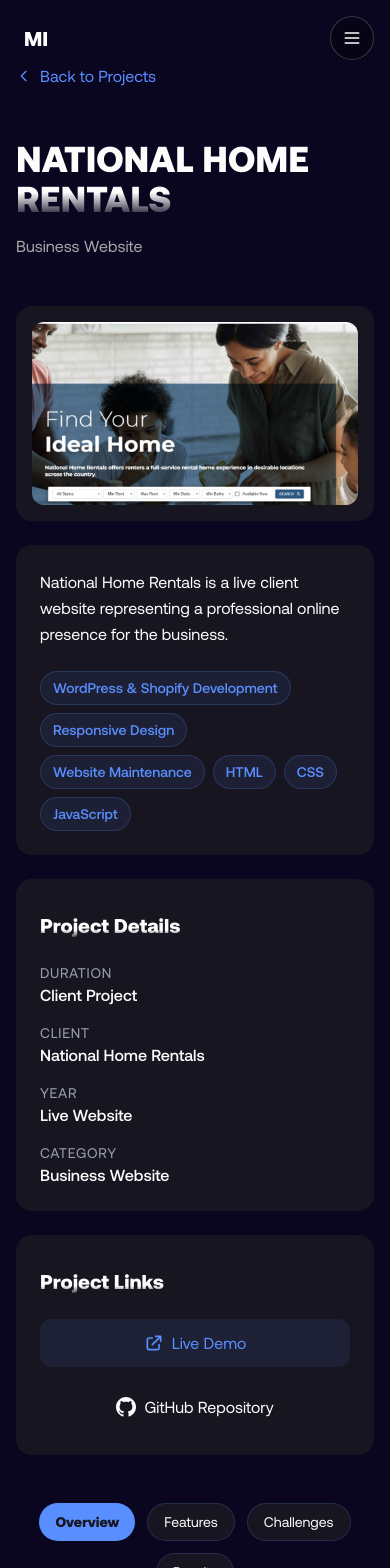
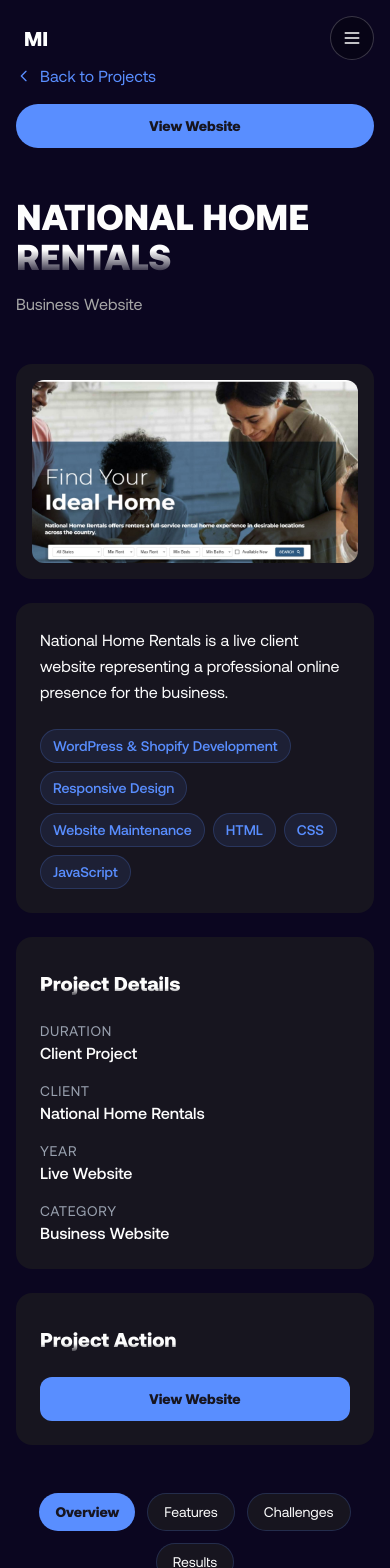
Before and after one commit to ibtihajjutt/WebDev-Portfolio, a React (Vite) app: page /#/project/1 in a window 390 px wide. Shown: the top 1568 px of the page. Built offline with nearby package versions, Linux system fonts and the light colour scheme.

Commit message:
Fix responsive layout and navigation

```diff
--- a/src/App.jsx
+++ b/src/App.jsx
@@ -11,8 +11,9 @@
       <Navbar />
       <Routes>
         <Route path="/" element={<HomePage />} />
+        <Route path="/projects/:id" element={<ProjectsDetail />} />
         <Route path="/project/:id" element={<ProjectsDetail />} />
-        <Route path="*" element={<Navigate to="/" />} /> {/* catch-all redirect */}
+        <Route path="*" element={<Navigate to="/" replace />} />
       </Routes>
       <Footer />
     </>
--- a/src/components/ContactExperience.jsx
+++ b/src/components/ContactExperience.jsx
@@ -5,7 +5,7 @@
 const ContactExperience = () => {
   return (
     <div className="relative h-full w-full overflow-hidden rounded-[2rem] border border-white/10 bg-black/20 shadow-[0_0_80px_rgba(89,142,255,0.2)]">
-      <Canvas camera={{ position: [0, 0, 5] }} dpr={[1, 1.5]} gl={{ antialias: false }}>
+      <Canvas camera={{ position: [0, 0, 4.2] }} dpr={[1, 1.5]} gl={{ antialias: false }}>
         <ambientLight intensity={2} />
         <directionalLight position={[-5, 5, 5]} intensity={5} color="#1C34FF" />
         <group rotation={[0, -0.5, 0]}>
@@ -23,7 +23,7 @@
             {"Hello\nWorld!"}
             <meshNormalMaterial />
           </Text3D>
-          <ContactBoy scale={2.2} position={[0, -3, 0]} />
+          <ContactBoy scale={3.1} position={[0, -3.4, 0]} />
         </group>
       </Canvas>
     </div>
--- a/src/pages/ProjectsDetail.jsx
+++ b/src/pages/ProjectsDetail.jsx
@@ -1,6 +1,5 @@
-// filepath: src/pages/ProjectsDetail.jsx
 import React, { useState, useEffect, useRef } from "react";
-import { useParams, Link } from "react-router-dom";
+import { useParams, useNavigate } from "react-router-dom";
 import TitleHeader from "../components/TitleHeader";
 import { useGSAP } from "@gsap/react";
 import { ScrollTrigger } from "gsap/ScrollTrigger";
@@ -11,21 +10,24 @@
 
 const ProjectsDetail = () => {
   const { id } = useParams();
+  const navigate = useNavigate();
   const [activeSection, setActiveSection] = useState("overview");
   const [project, setProject] = useState(null);
   const [loading, setLoading] = useState(true);
   const [error, setError] = useState(null);
-  const projectHeaderRef = useRef(null); // Ref for the project header
+  const projectHeaderRef = useRef(null);
 
   useEffect(() => {
     const fetchProject = () => {
       try {
         setLoading(true);
 
-        const projectId = id ? parseInt(id) : 1;
-        const foundProject = projectsData.find((p) => p.id === projectId);
+        const foundProject = projectsData.find(
+          (item) => String(item.id) === String(id)
+        );
 
         if (!foundProject) {
+          setProject(null);
           setError("Project not found");
           return;
         }
@@ -33,6 +35,7 @@
         setProject(foundProject);
         setError(null);
       } catch {
+        setProject(null);
         setError("Error loading project");
       } finally {
         setLoading(false);
@@ -42,7 +45,6 @@
     fetchProject();
   }, [id]);
 
-  // Scroll to project header on load
   useEffect(() => {
     if (project && projectHeaderRef.current) {
       projectHeaderRef.current.scrollIntoView({
@@ -51,6 +53,20 @@
       });
     }
   }, [project]);
+
+  const handleBackToProjects = () => {
+    navigate("/");
+
+    setTimeout(() => {
+      const projectsSection = document.getElementById("projects");
+      if (projectsSection) {
+        projectsSection.scrollIntoView({
+          behavior: "smooth",
+          block: "start",
+        });
+      }
+    }, 150);
+  };
 
   const sections = [
     { id: "overview", title: "Overview" },
@@ -74,7 +90,6 @@
           },
         });
 
-        // Use gsap.utils.toArray to ensure targets are found
         const animatedTextElements = gsap.utils.toArray("#animated-text");
         gsap.from(animatedTextElements, {
           opacity: 0,
@@ -103,8 +118,17 @@
 
   if (error) {
     return (
-      <div className="min-h-screen flex items-center justify-center bg-black-primary">
-        <p className="text-red-500 text-xl">{error}</p>
+      <div className="min-h-screen flex items-center justify-center bg-black-primary px-5">
+        <div className="max-w-lg text-center">
+          <p className="text-red-500 text-xl mb-4">{error}</p>
+          <button
+            type="button"
+            onClick={handleBackToProjects}
+            className="inline-flex items-center justify-center rounded-full border border-blue-50/60 bg-blue-50/10 px-5 py-3 text-sm font-semibold text-white-50 transition-all duration-200 hover:bg-blue-50 hover:text-white"
+          >
+            Back to Projects
+          </button>
+        </div>
       </div>
     );
   }
@@ -113,16 +137,21 @@
     return null;
   }
 
+  const technologies = project.technologies || [];
+  const features = project.features || [];
+  const outcomes = project.outcomes || [];
+  const challenges = project.challenges || [];
+
   return (
     <section
       id="project-detail"
       className="min-h-screen bg-black-primary px-4 sm:px-6 lg:px-8 py-16 sm:py-24"
     >
       <div className="max-w-7xl mx-auto">
-        {/* Back Button */}
-        <div className="mb-8 sm:mb-12" id="animated-text">
-          <Link
-            to="/"
+        <div className="mb-8 sm:mb-12 flex flex-col sm:flex-row sm:items-center sm:justify-between gap-4" id="animated-text">
+          <button
+            type="button"
+            onClick={handleBackToProjects}
             className="inline-flex items-center gap-2 text-blue-50 hover:text-white-50 transition-colors duration-300 text-base sm:text-lg"
           >
             <svg
@@ -139,10 +168,20 @@
               />
             </svg>
             Back to Projects
-          </Link>
+          </button>
+
+          {project.liveUrl && (
+            <a
+              href={project.liveUrl}
+              target="_blank"
+              rel="noopener noreferrer"
+              className="inline-flex items-center justify-center gap-2 rounded-full bg-blue-50 px-5 py-3 text-sm font-semibold text-black-300 transition-all duration-200 hover:bg-white focus:outline-none focus-visible:ring-2 focus-visible:ring-blue-50"
+            >
+              View Website
+            </a>
+          )}
         </div>
 
-        {/* Project Header */}
         <div
           className="mb-12 sm:mb-16"
           id="animated-text"
@@ -150,16 +189,13 @@
         >
           <TitleHeader
             title={project.title}
-            number="01"
+            number={String(project.id ?? 1).padStart(2, "0")}
             text={project.subtitle}
           />
         </div>
 
-        {/* Project Content Grid */}
         <div className="grid grid-cols-1 lg:grid-cols-12 gap-6 lg:gap-8 mb-12 sm:mb-16">
-          {/* Main Content */}
           <div className="lg:col-span-8 space-y-6" id="project-card">
-            {/* Project Image */}
             <div className="bg-black-300 rounded-2xl p-4 sm:p-6">
               <div className="relative w-full h-0 pb-[56.25%] overflow-hidden rounded-xl">
                 <img
@@ -173,15 +209,14 @@
               </div>
             </div>
 
-            {/* Project Description */}
             <div className="bg-black-300 rounded-2xl p-6 sm:p-8">
               <p className="text-base sm:text-lg text-white-50 leading-relaxed">
                 {project.description}
               </p>
               <div className="flex flex-wrap gap-2 mt-6">
-                {project.technologies.map((tech, index) => (
+                {technologies.map((tech, index) => (
                   <span
-                    key={index}
+                    key={`${tech}-${index}`}
                     className="px-3 py-1.5 bg-blue-50/10 text-blue-50 rounded-full text-sm font-medium border border-blue-50/20"
                   >
                     {tech}
@@ -191,13 +226,8 @@
             </div>
           </div>
 
-          {/* Sidebar */}
           <div className="lg:col-span-4 space-y-6">
-            {/* Project Details Card */}
-            <div
-              className="bg-black-300 rounded-2xl p-6 sm:p-8"
-              id="project-card"
-            >
+            <div className="bg-black-300 rounded-2xl p-6 sm:p-8" id="project-card">
               <h3 className="gradient-title text-xl font-semibold mb-6">
                 Project Details
               </h3>
@@ -212,66 +242,32 @@
                     <p className="text-sm text-gray-400 uppercase tracking-wider">
                       {detail.label}
                     </p>
-                    <p className="text-white-50 font-medium">
-                      {detail.value}
-                    </p>
+                    <p className="text-white-50 font-medium">{detail.value}</p>
                   </div>
                 ))}
               </div>
             </div>
 
-            {/* Links Card */}
-            <div
-              className="bg-black-300 rounded-2xl p-6 sm:p-8"
-              id="project-card"
-            >
+            <div className="bg-black-300 rounded-2xl p-6 sm:p-8" id="project-card">
               <h3 className="gradient-title text-xl font-semibold mb-6">
-                Project Links
+                Project Action
               </h3>
-              <div className="flex flex-col sm:flex-row lg:flex-col gap-4">
-                <a
-                  href={project.liveUrl}
-                  className="flex items-center justify-center gap-2 px-6 py-3 bg-blue-50/10 text-blue-50 rounded-xl hover:bg-blue-50/20 transition-colors duration-300"
-                  target="_blank"
-                  rel="noopener noreferrer"
-                >
-                  <svg
-                    className="w-5 h-5"
-                    fill="none"
-                    stroke="currentColor"
-                    viewBox="0 0 24 24"
+              <div className="flex flex-col gap-4">
+                {project.liveUrl ? (
+                  <a
+                    href={project.liveUrl}
+                    target="_blank"
+                    rel="noopener noreferrer"
+                    className="inline-flex items-center justify-center gap-2 rounded-xl bg-blue-50 px-5 py-3 text-sm font-semibold text-black-300 transition-all duration-200 hover:bg-white focus:outline-none focus-visible:ring-2 focus-visible:ring-blue-50"
                   >
-                    <path
-                      strokeLinecap="round"
-                      strokeLinejoin="round"
-                      strokeWidth={2}
-                      d="M10 6H6a2 2 0 00-2 2v10a2 2 0 002 2h10a2 2 0 002-2v-4M14 4h6m0 0v6m0-6L10 14"
-                    />
-                  </svg>
-                  Live Demo
-                </a>
-                <a
-                  href={project.githubUrl}
-                  className="flex items-center justify-center gap-2 px-6 py-3 bg-black-400 text-white-50 rounded-xl hover:bg-black-500 transition-colors duration-300"
-                  target="_blank"
-                  rel="noopener noreferrer"
-                >
-                  <svg
-                    className="w-5 h-5"
-                    fill="currentColor"
-                    viewBox="0 0 24 24"
-                  >
-                    <path d="M12 0c-6.626 0-12 5.373-12 12 0 5.302 3.438 9.8 8.207 11.387.599.111.793-.261.793-.577v-2.234c-3.338.726-4.033-1.416-4.033-1.416-.546-1.387-1.333-1.756-1.333-1.756-1.089-.745.083-.729.083-.729 1.205.084 1.839 1.237 1.839 1.237 1.07 1.834 2.807 1.304 3.492.997.107-.775.418-1.305.762-1.604-2.665-.305-5.467-1.334-5.467-5.931 0-1.311.469-2.381 1.236-3.221-.124-.303-.535-1.524.117-3.176 0 0 1.008-.322 3.301 1.23.957-.266 1.983-.399 3.003-.404 1.02.005 2.047.138 3.006.404 2.291-1.552 3.297-1.23 3.297-1.23.653 1.653.242 2.874.118 3.176.77.84 1.235 1.911 1.235 3.221 0 4.609-2.807 5.624-5.479 5.921.43.372.823 1.102.823 2.222v3.293c0 .319.192.694.801.576 4.765-1.589 8.199-6.086 8.199-11.386 0-6.627-5.373-12-12-12z"
-                    />
-                  </svg>
-                  GitHub Repository
-                </a>
+                    View Website
+                  </a>
+                ) : null}
               </div>
             </div>
           </div>
         </div>
 
-        {/* Section Navigation */}
         <div className="mb-8 sm:mb-12" id="project-card">
           <div className="flex flex-wrap justify-center gap-3 sm:gap-4">
             {sections.map((section) => (
@@ -290,22 +286,17 @@
           </div>
         </div>
 
-        {/* Dynamic Content Sections */}
         <div className="space-y-6 sm:space-y-8" id="project-card">
           {activeSection === "overview" && (
             <div className="bg-black-300 rounded-2xl p-6 sm:p-8">
-              <h2 className="gradient-title text-2xl font-bold mb-6">
-                Project Overview
-              </h2>
+              <h2 className="gradient-title text-2xl font-bold mb-6">Project Overview</h2>
               <div className="grid sm:grid-cols-2 gap-6 sm:gap-8">
                 <div className="space-y-4">
-                  <h3 className="text-xl font-semibold text-white-50">
-                    Technologies Used
-                  </h3>
+                  <h3 className="text-xl font-semibold text-white-50">Technologies Used</h3>
                   <div className="flex flex-wrap gap-2">
-                    {project.technologies.map((tech, index) => (
+                    {technologies.map((tech, index) => (
                       <span
-                        key={index}
+                        key={`${tech}-overview-${index}`}
                         className="px-3 py-1.5 bg-blue-50/10 text-blue-50 rounded-full text-sm font-medium"
                       >
                         {tech}
@@ -314,9 +305,7 @@
                   </div>
                 </div>
                 <div className="space-y-4">
-                  <h3 className="text-xl font-semibold text-white-50">
-                    Project Stats
-                  </h3>
+                  <h3 className="text-xl font-semibold text-white-50">Project Stats</h3>
                   <div className="space-y-2">
                     {[
                       { label: "Duration", value: project.duration },
@@ -324,8 +313,7 @@
                       { label: "Year", value: project.year },
                     ].map((stat, index) => (
                       <p key={index} className="text-white-50">
-                        <span className="text-blue-50">{stat.label}:</span>{" "}
-                        {stat.value}
+                        <span className="text-blue-50">{stat.label}:</span> {stat.value}
                       </p>
                     ))}
                   </div>
@@ -334,16 +322,13 @@
             </div>
           )}
 
-          {/* Features Section */}
           {activeSection === "features" && (
             <div className="bg-black-300 rounded-2xl p-6 sm:p-8">
-              <h2 className="gradient-title text-2xl font-bold mb-6">
-                Key Features
-              </h2>
+              <h2 className="gradient-title text-2xl font-bold mb-6">Key Features</h2>
               <div className="grid sm:grid-cols-2 gap-4">
-                {project.features.map((feature, index) => (
+                {features.map((feature, index) => (
                   <div
-                    key={index}
+                    key={`${feature}-${index}`}
                     className="flex items-start gap-3 p-4 bg-blue-50/5 rounded-lg border border-blue-50/10"
                   >
                     <div className="w-2 h-2 bg-blue-50 rounded-full mt-2 flex-shrink-0"></div>
@@ -354,28 +339,19 @@
             </div>
           )}
 
-          {/* Challenges Section */}
           {activeSection === "challenges" && (
             <div className="bg-black-300 rounded-2xl p-6 sm:p-8">
-              <h2 className="gradient-title text-2xl font-bold mb-6">
-                Challenges & Solutions
-              </h2>
+              <h2 className="gradient-title text-2xl font-bold mb-6">Challenges & Solutions</h2>
               <div className="space-y-6">
-                {project.challenges.map((challenge, index) => (
+                {challenges.map((challenge, index) => (
                   <div
-                    key={index}
+                    key={challenge.title ? `${challenge.title}-${index}` : `challenge-${index}`}
                     className="p-6 bg-blue-50/5 rounded-lg border border-blue-50/10"
                   >
-                    <h3 className="text-xl font-semibold text-blue-50 mb-3">
-                      {challenge.title}
-                    </h3>
-                    <p className="text-white-50 mb-4">
-                      {challenge.description}
-                    </p>
+                    <h3 className="text-xl font-semibold text-blue-50 mb-3">{challenge.title}</h3>
+                    <p className="text-white-50 mb-4">{challenge.description}</p>
                     <div className="p-4 bg-green-500/10 rounded-lg border border-green-500/20">
-                      <p className="text-green-400 font-medium">
-                        Solution: {challenge.solution}
-                      </p>
+                      <p className="text-green-400 font-medium">Solution: {challenge.solution}</p>
                     </div>
                   </div>
                 ))}
@@ -383,16 +359,13 @@
             </div>
           )}
 
-          {/* Outcomes Section */}
           {activeSection === "outcomes" && (
             <div className="bg-black-300 rounded-2xl p-6 sm:p-8">
-              <h2 className="gradient-title text-2xl font-bold mb-6">
-                Project Outcomes
-              </h2>
+              <h2 className="gradient-title text-2xl font-bold mb-6">Project Outcomes</h2>
               <div className="grid gap-4">
-                {project.outcomes.map((outcome, index) => (
+                {outcomes.map((outcome, index) => (
                   <div
-                    key={index}
+                    key={`${outcome}-${index}`}
                     className="flex items-start gap-4 p-4 bg-green-500/5 rounded-lg border border-green-500/10"
                   >
                     <div className="w-6 h-6 bg-green-500 rounded-full flex items-center justify-center flex-shrink-0">
```
Also changed, not shown: src/components/Carousel.jsx (+10 -28 lines), src/components/Navbar.jsx (+19 -2 lines).
